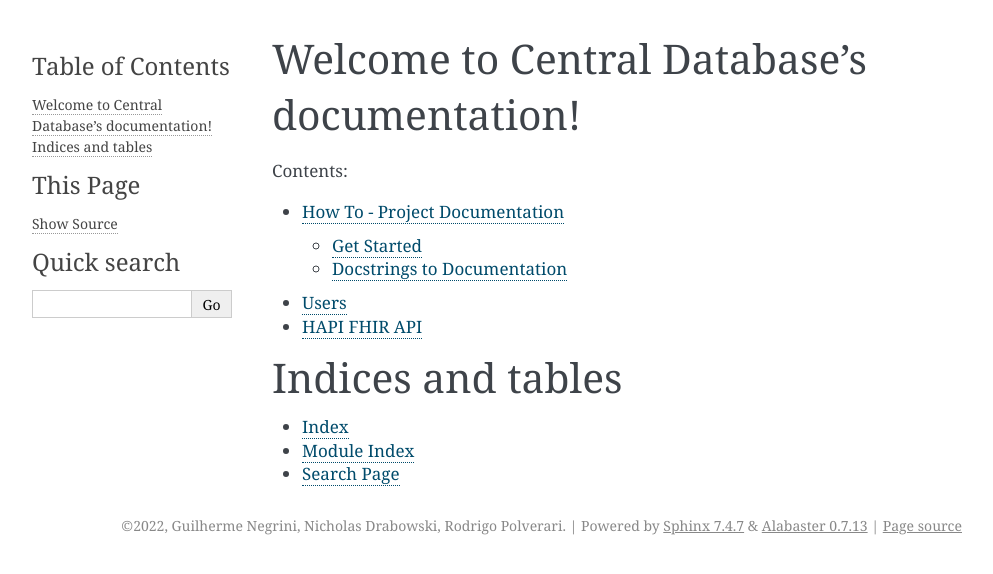
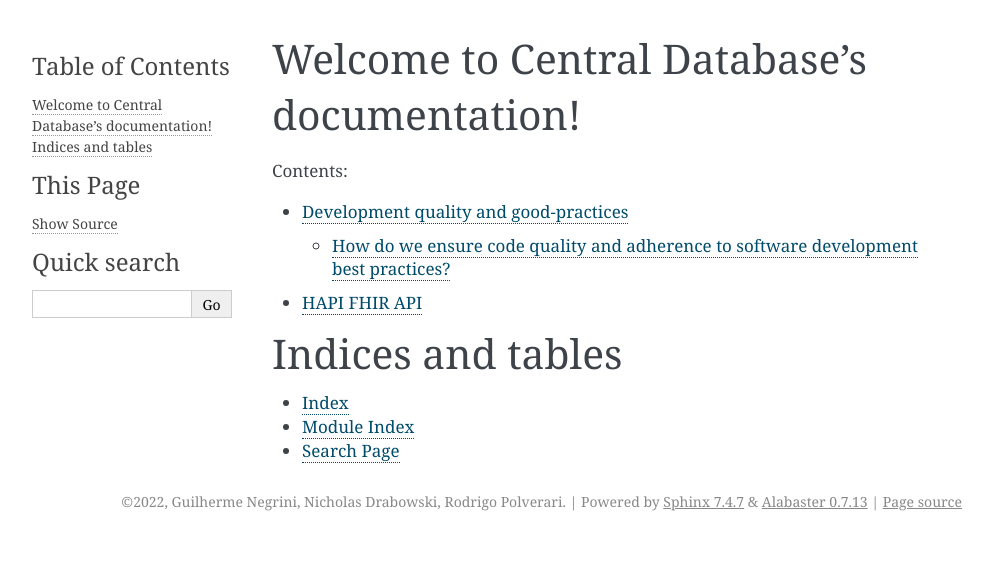
Before and after one commit to venturefund-archive/portal-telemedicina-central-database, a Sphinx documentation site: the page built from central_database/docs/index.rst, in a window 1280 px wide. Shown: the top 574 px of the page, without its empty margins (148-1141 px from the left). Built offline with Sphinx 7.4.7, drawn with Linux system fonts in a browser that asks for light colours; some of the changed lines change nothing that is shown.

Commit message:
Add quality assurance manifesto

```diff
--- a/central_database/docs/howto.rst
+++ /dev/null
@@ -1,38 +0,0 @@
-How To - Project Documentation
-======================================================================
-
-Get Started
-----------------------------------------------------------------------
-
-Documentation can be written as rst files in `central_database/docs`.
-
-
-To build and serve docs, use the commands::
-
-    docker-compose -f local.yml up docs
-
-
-
-Changes to files in `docs/_source` will be picked up and reloaded automatically.
-
-`Sphinx <https://www.sphinx-doc.org/>`_ is the tool used to build documentation.
-
-Docstrings to Documentation
-----------------------------------------------------------------------
-
-The sphinx extension `apidoc <https://www.sphinx-doc.org/en/master/man/sphinx-apidoc.html/>`_ is used to automatically document code using signatures and docstrings.
-
-Numpy or Google style docstrings will be picked up from project files and available for documentation. See the `Napoleon <https://sphinxcontrib-napoleon.readthedocs.io/en/latest/>`_ extension for details.
-
-For an in-use example, see the `page source <_sources/users.rst.txt>`_ for :ref:`users`.
-
-To compile all docstrings automatically into documentation source files, use the command:
-    ::
-
-        make apidocs
-
-
-This can be done in the docker container:
-    ::
-
-        docker run --rm docs make apidocs
--- a/central_database/docs/index.rst
+++ b/central_database/docs/index.rst
@@ -10,8 +10,7 @@
    :maxdepth: 2
    :caption: Contents:
 
-   howto
-   users
+   quality_assurance
    hapifhir
 
 
--- /dev/null
+++ b/central_database/docs/quality_assurance.rst
@@ -0,0 +1,39 @@
+Development quality and good-practices
+======================================================================
+
+How do we ensure code quality and adherence to software development best practices?
+----------------------------------------------------------------------
+
+We are aware of the significant difficulty in maintaining the excellent quality of an open source product.
+As a project grows and new contributors join, maintaining a style and good coding practices can easily be neglected.
+We believe that quality assurance should be automated as much as possible to alleviate this burden on contributors.
+Below we detail the strategy used in this project.
+Additional details on how to use each tool can be found in the contributing guide.
+
+Codestyle
+^^^^^^^^^^^^^^^^^^^^^^
+
+Coding style is evaluated using `pre-commit <https://pre-commit.com/>`_ hooks.
+Hooks are helpful for finding basic errors. Every commit automatically triggers the hooks, which flag problems with
+the code like debug statements, trailing whitespace, and missing semicolons, coding style (PEP8),
+and cyclomatic complexity.
+
+Automated tests
+^^^^^^^^^^^^^^^^^^^^^^
+
+We use `pytest <https://docs.pytest.org/>`_ as the framework for building and executing automated tests.
+The minimum code coverage of 80% is implemented by an automated Bitbucket Pipelines evaluation,
+which checks the code with every pull-request.
+
+Dependency management
+^^^^^^^^^^^^^^^^^^^^^^
+
+This project uses `Poetry <https://python-poetry.org/>`_ for dependency management. Poetry has the great advantage of
+checking the compatibility of all project dependencies and maintaining a reproducible installation via a lockfile.
+
+Documentation
+^^^^^^^^^^^^^^^^^^^^^^
+
+Python code documentation can be generated by `Sphinx <https://www.sphinx-doc.org/>`_ from docstrings in Numpy or
+Google format. In addition, pages can be manually added in `rst` format to supplement other aspects of the
+project documentation.
```
